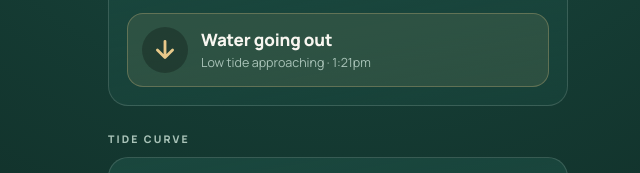
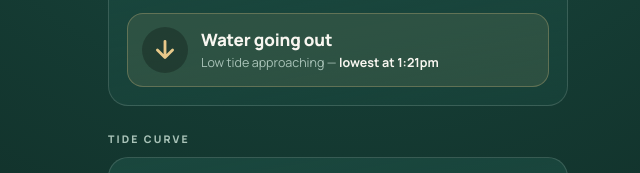
Before and after one commit to WingManEvil/eco-friendly-tide-checker, a plain HTML site: page index.html in a window 1280 px wide. Shown: the part 276-449 px from the top of the page, 302-942 px from the left. Drawn offline with nearby package versions, Linux system fonts and the light colour scheme.

Commit message:
Now card says when the tide hits its lowest or highest point

```diff
--- a/index.html
+++ b/index.html
@@ -56,6 +56,7 @@
   .dirtext{display:flex; flex-direction:column; gap:2px; min-width:0}
   .dirtitle{font-size:17px; font-weight:800; letter-spacing:-.01em; color:var(--ink)}
   .dirsub{font-size:12.5px; color:var(--dim)}
+  .dirsub b{color:var(--ink); font-weight:700; white-space:nowrap}
 
   .grid{display:grid; grid-template-columns:1fr 1fr; gap:10px}
   .field{display:flex; flex-direction:column; gap:6px; min-width:0}
@@ -362,7 +363,7 @@ function renderNow() {
       <span class="arrowbox">${isIn ? ARROW_UP : ARROW_DOWN}</span>
       <span class="dirtext">
         <span class="dirtitle">${isIn ? "Water coming in" : "Water going out"}</span>
-        <span class="dirsub">${isIn ? "High" : "Low"} tide approaching · ${clock(next.date)}${nq ? " " + nq : ""}</span>
+        <span class="dirsub">${isIn ? "High" : "Low"} tide approaching — <b>${isIn ? "highest" : "lowest"} at ${clock(next.date)}</b>${nq ? " " + nq : ""}</span>
       </span>
     </div>`;
 }
```
